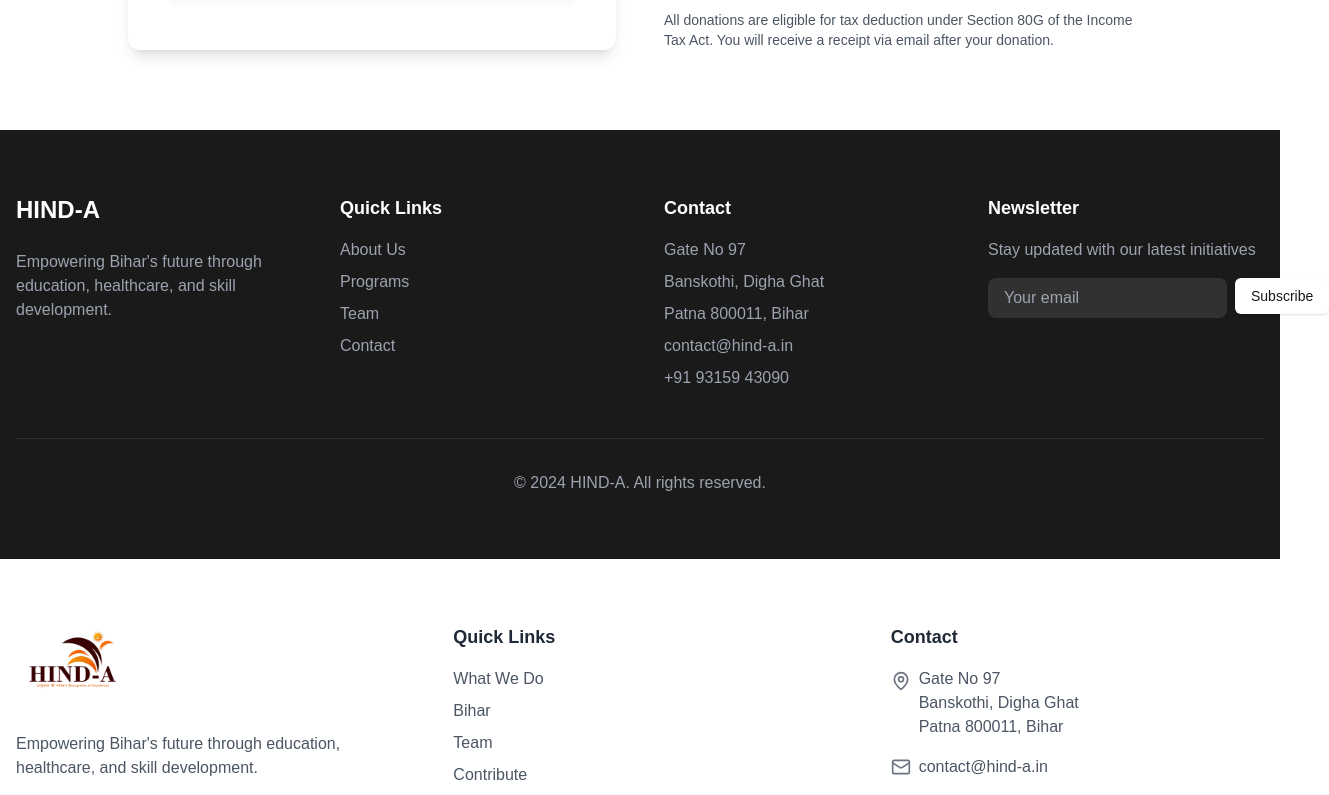
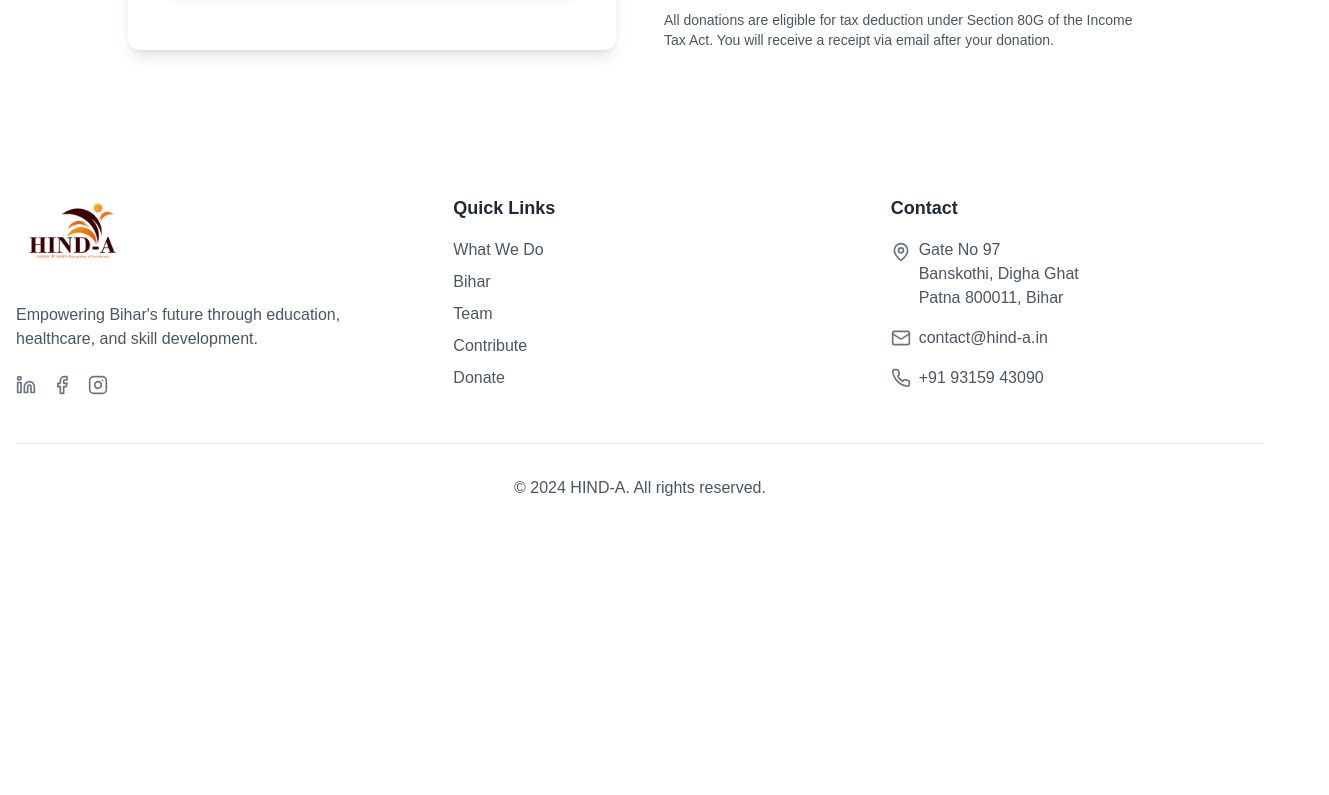
Before and after one commit to Hind-A-Trust/HIND-A-Prod, a Next.js app: page /donate in a window 1280 px wide. Shown: the part 1260-2055 px from the top of the page, 1329 px wide, since content can reach past the window. After the commit the page ends 1824 px from the top, so only its background shows below. Built offline with nearby package versions, Linux system fonts and the light colour scheme.

Commit message:
Remove footer section from DonationPage for a cleaner layout

```diff
--- a/src/app/donate/page.tsx
+++ b/src/app/donate/page.tsx
@@ -283,56 +283,6 @@
           </div>
         </div>
       </section>
-
-      {/* Footer */}
-      <footer className="bg-[#1A1A1A] text-white py-16 mt-auto">
-        <div className="container mx-auto px-4">
-          <div className="grid grid-cols-1 sm:grid-cols-2 md:grid-cols-4 gap-10 md:gap-12">
-            <div>
-              <h3 className="text-2xl font-bold mb-6">HIND-A</h3>
-              <p className="text-gray-400">
-                Empowering Bihar&apos;s future through education, healthcare, and skill development.
-              </p>
-            </div>
-            <div>
-              <h4 className="text-lg font-bold mb-4">Quick Links</h4>
-              <ul className="space-y-2">
-                <li><Link href="/#about" className="text-gray-400 hover:text-white">About Us</Link></li>
-                <li><Link href="/#programs" className="text-gray-400 hover:text-white">Programs</Link></li>
-                <li><Link href="/#team" className="text-gray-400 hover:text-white">Team</Link></li>
-                <li><Link href="/#contact" className="text-gray-400 hover:text-white">Contact</Link></li>
-              </ul>
-            </div>
-            <div>
-              <h4 className="text-lg font-bold mb-4">Contact</h4>
-              <ul className="space-y-2 text-gray-400">
-                <li>Gate No 97</li>
-                <li>Banskothi, Digha Ghat</li>
-                <li>Patna 800011, Bihar</li>
-                <li>contact@hind-a.in</li>
-                <li>+91 93159 43090</li>
-              </ul>
-            </div>
-            <div>
-              <h4 className="text-lg font-bold mb-4">Newsletter</h4>
-              <p className="text-gray-400 mb-4">Stay updated with our latest initiatives</p>
-              <div className="flex flex-col sm:flex-row gap-2">
-                <input
-                  type="email"
-                  placeholder="Your email"
-                  className="bg-white/10 rounded-lg px-4 py-2 flex-1 text-white placeholder:text-gray-400 focus:outline-none focus:ring-2 focus:ring-white/20 mb-2 sm:mb-0"
-                />
-                <Button className="bg-white text-[#1A1A1A] hover:bg-gray-200">
-                  Subscribe
-                </Button>
-              </div>
-            </div>
-          </div>
-          <div className="border-t border-white/10 mt-12 pt-8 text-center text-gray-400">
-            <p>© 2024 HIND-A. All rights reserved.</p>
-          </div>
-        </div>
-      </footer>
     </div>
   )
 }
```
